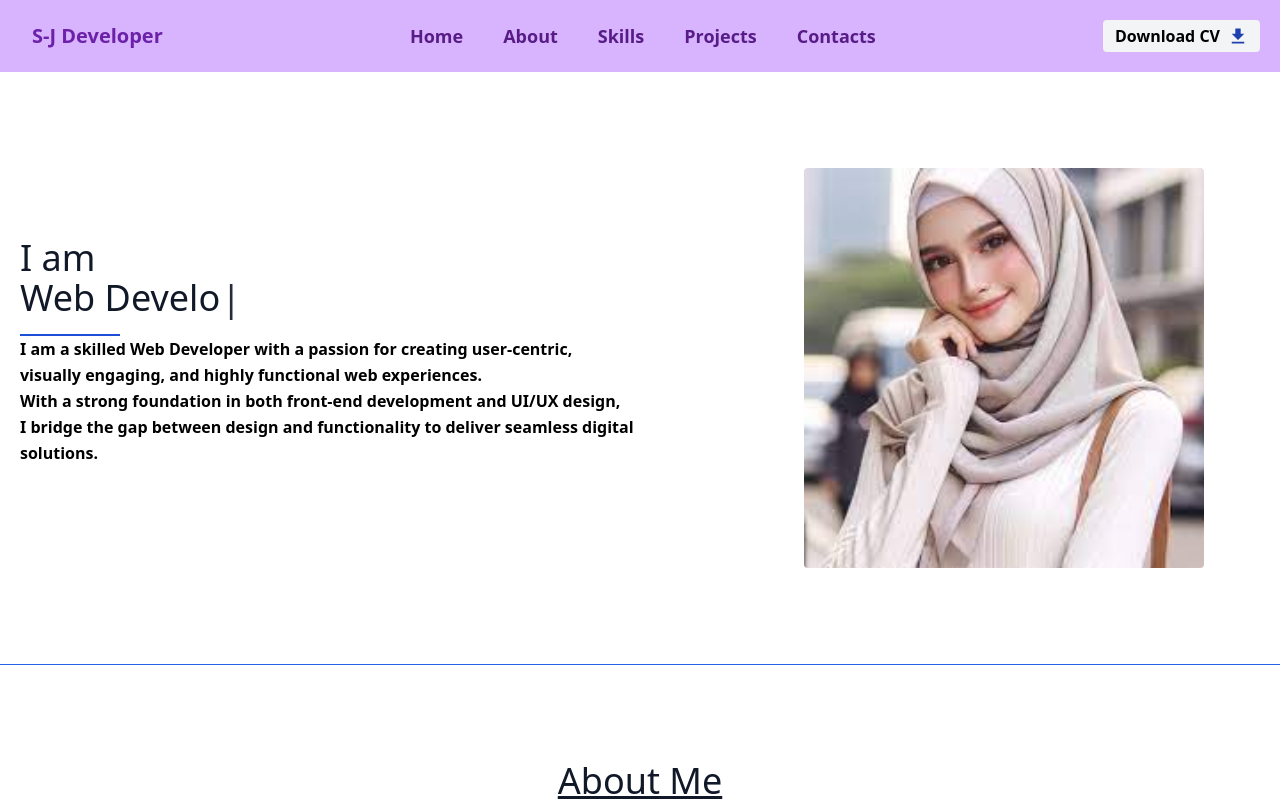
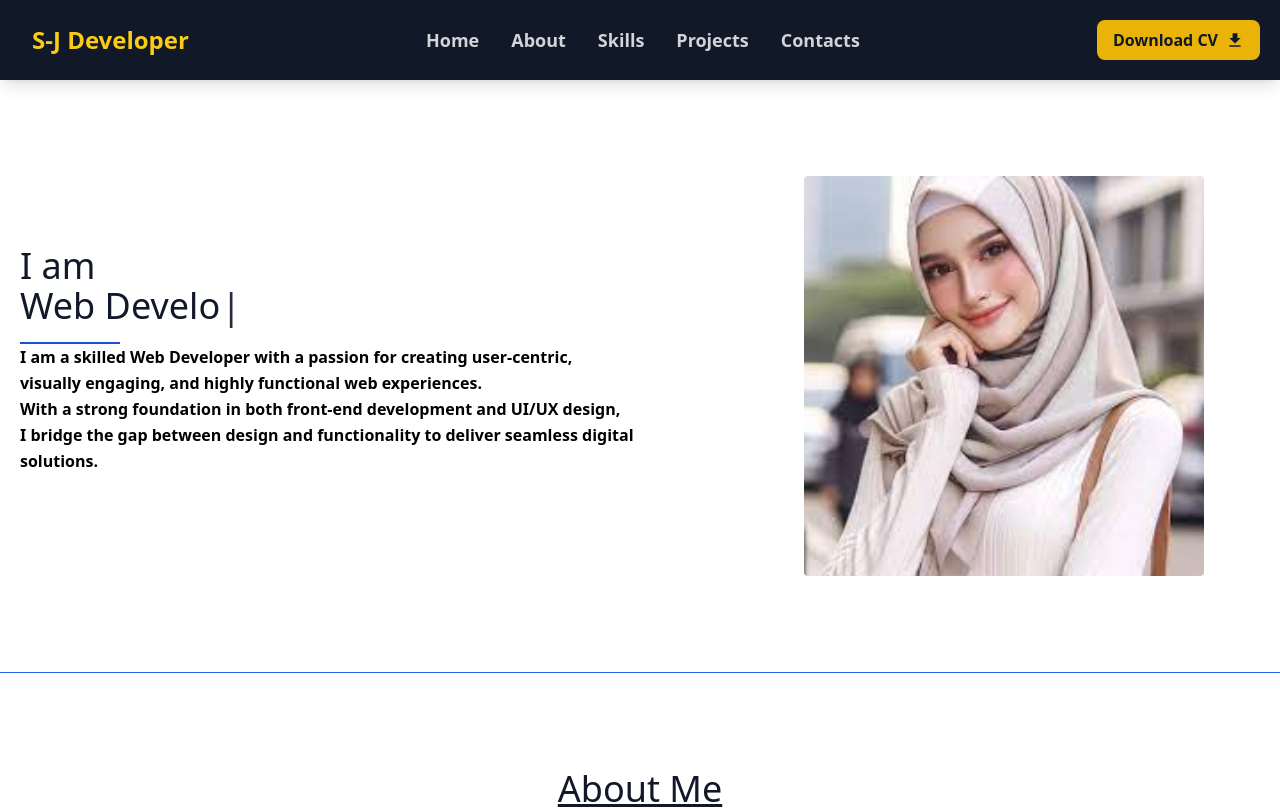
Before and after one commit to umarprogrammer19/Portfolio-v3, a Next.js app: page / in a window 1280 px wide. Shown: the top 809 px of the page. Built offline with nearby package versions, Linux system fonts and the light colour scheme.

Commit message:
Improves Navbar

```diff
--- a/src/components/Navbar.tsx
+++ b/src/components/Navbar.tsx
@@ -1,47 +1,42 @@
 "use client";
 
 import Link from "next/link";
-import React from 'react';
+import React from "react";
 import { IoMdDownload } from "react-icons/io";
-
 
 function Navbar() {
   return (
-    <div className="bg-yellow-200 z-50 sticky top-0">
-      <header className="text-gray-600 body-font bg-purple-300">
+    <div className="bg-gray-900 z-50 sticky top-0 shadow-lg">
+      <header className="text-gray-200 body-font">
         <div className="container mx-auto flex flex-wrap p-5 flex-col md:flex-row items-center">
-
-      <span className="ml-3 text-xl text-purple-800 font-bold">S-J Developer</span>
-      <a className="mr-5 hover:text-blue-600"></a>
-    <nav className="md:ml-auto md:mr-auto flex flex-wrap items-center text-base justify-center">
-    <Link href="/" className="text-purple-900 font-semibold text-lg mx-5 hover:text-purple-600 transition-colors duration-200">
-  Home
+          <span className="ml-3 text-2xl font-bold text-yellow-400">S-J Developer</span>
+          <nav className="md:ml-auto md:mr-auto flex flex-wrap items-center text-base justify-center space-x-8">
+            {[
+              { href: "/", label: "Home" },
+              { href: "#about", label: "About" },
+              { href: "#skills", label: "Skills" },
+              { href: "#projects", label: "Projects" },
+              { href: "#contact", label: "Contacts" },
+            ].map((link) => (
+              <Link
+                key={link.href}
+                href={link.href}
+                className="text-gray-300 font-semibold text-lg hover:text-yellow-500 transition-colors duration-200"
+              >
+                {link.label}
               </Link>
-    <Link href="#about" className="text-purple-900 font-semibold text-lg mx-5 hover:text-purple-600 transition-colors duration-200">
-  About
-</Link>
-<Link href="#skills" className="text-purple-900 font-semibold text-lg mx-5 hover:text-purple-600 transition-colors duration-200">
-  Skills
-</Link>
-<Link href="#projects" className="text-purple-900 font-semibold text-lg mx-5 hover:text-purple-600 transition-colors duration-200">
-  Projects
-</Link>
-<Link href="#contact" className="text-purple-900 font-semibold text-lg mx-5 hover:text-purple-600 transition-colors duration-200">
-  Contacts
-</Link>
-
+            ))}
           </nav>
           <a href="/cv.jpg" download="My_CV.jpg">
-    <button className="font-bold text-black inline-flex items-center bg-gray-100 border-0 py-1 px-3 focus:outline-none hover:bg-gray-200 rounded text-base mt-4 md:mt-0">
+            <button className="flex items-center bg-yellow-500 text-gray-900 font-bold py-2 px-4 rounded-lg hover:bg-yellow-600 transition duration-200 mt-4 md:mt-0">
               Download CV
-        <IoMdDownload className="text-xl ml-2 text-blue-800"/>
+              <IoMdDownload className="ml-2 text-lg" />
             </button>
           </a>
         </div>
       </header>
     </div>
-
-  )
+  );
 }
 
 export default Navbar;
```
Also changed, not shown: src/components/Hero.tsx (indentation only). Lines whose indentation alone changed are shown as unchanged.
